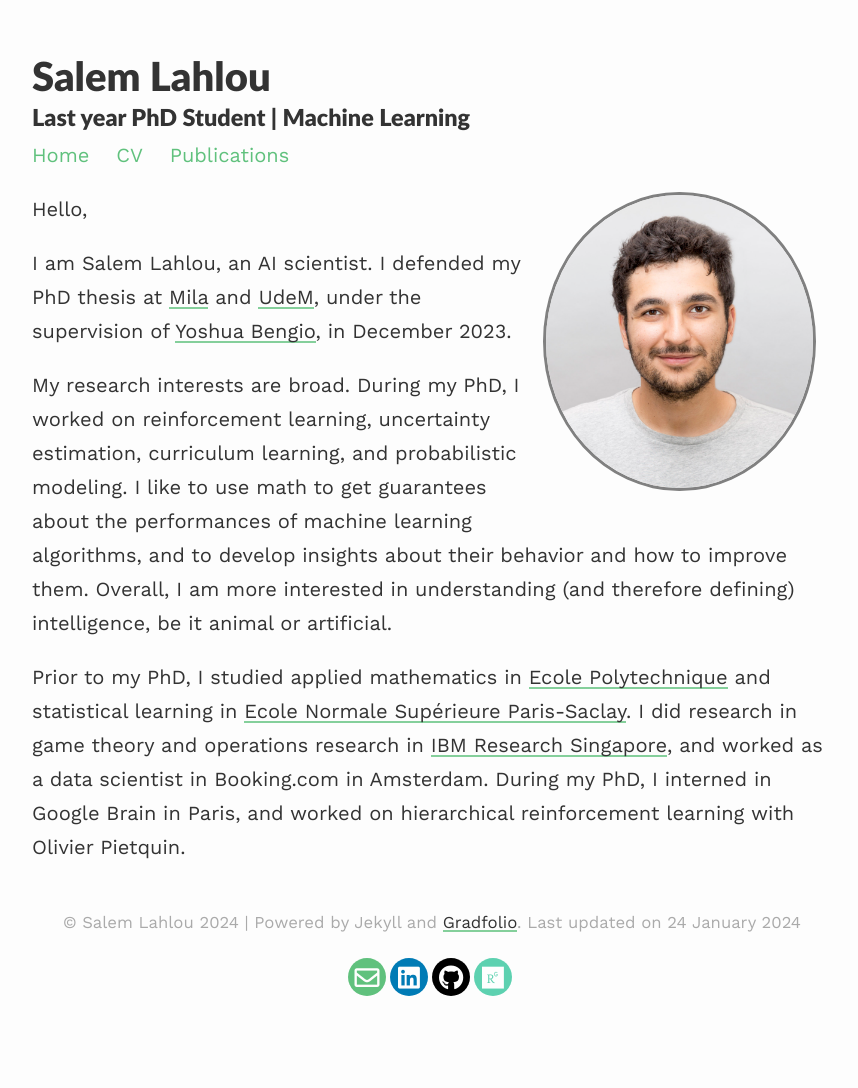
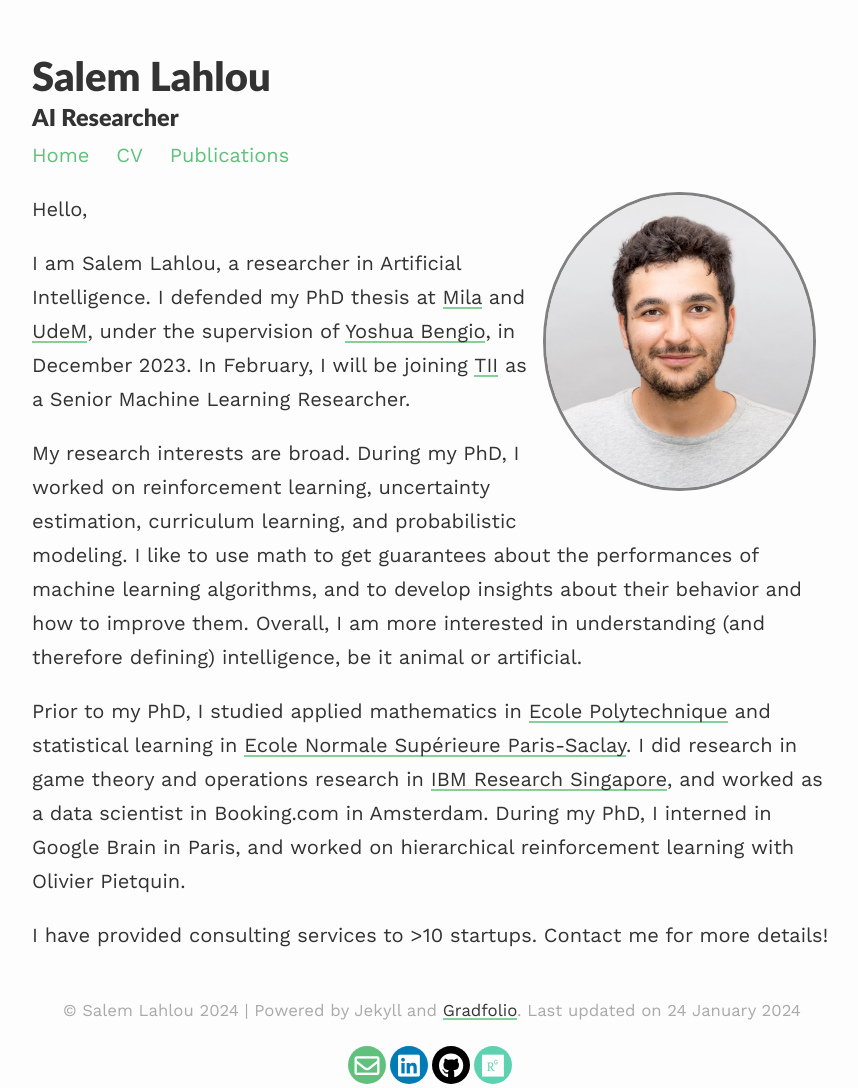
Before and after one commit to saleml/saleml.github.io, a Jekyll site: the page built from index.md, in a window 1280 px wide. Shown: the whole page, without its empty margins (208-1066 px from the left). Built offline with Jekyll 4.4.1, drawn with Linux system fonts in a browser that asks for light colours; nearby versions of some CDN libraries; before the commit the page ends 1000 px from its top, so only the background shows below that.

Commit message:
update jan 24

```diff
--- a/_config.yml
+++ b/_config.yml
@@ -1,11 +1,11 @@
 ### your site title here
 
 title: Salem Lahlou
-description: Last year PhD Student | Machine Learning
+description: AI Researcher
 
 baseurl: "" #name of GitHub repository
 url:  #custom url to be used instead of GitHub repository
-email: lahlosal@mila.quebec
+email: salemlahlou9@gmail.com
 
 # Pagination
 paginate: 4
--- a/index.md
+++ b/index.md
@@ -9,8 +9,10 @@ published: true
 
 Hello,
 
-I am Salem Lahlou, an AI scientist. I defended my PhD thesis at [Mila](https://mila.quebec/en/){:target="_blank"} and [UdeM](https://www.umontreal.ca/en){:target="_blank"}, under the supervision of [Yoshua Bengio](https://yoshuabengio.org/){:target="_blank"}, in December 2023.
+I am Salem Lahlou, a researcher in Artificial Intelligence. I defended my PhD thesis at [Mila](https://mila.quebec/en/){:target="_blank"} and [UdeM](https://www.umontreal.ca/en){:target="_blank"}, under the supervision of [Yoshua Bengio](https://yoshuabengio.org/){:target="_blank"}, in December 2023. In February, I will be joining [TII](https://www.tii.ae/){:target="_blank"} as a Senior Machine Learning Researcher.
 
 My research interests are broad. During my PhD, I worked on reinforcement learning, uncertainty estimation, curriculum learning, and probabilistic modeling. I like to use math to get guarantees about the performances of machine learning algorithms, and to develop insights about their behavior and how to improve them. Overall, I am more interested in understanding (and therefore defining) intelligence, be it animal or artificial.
 
 Prior to my PhD, I studied applied mathematics in [Ecole Polytechnique](https://www.polytechnique.edu/){:target="_blank"} and statistical learning in [Ecole Normale Supérieure Paris-Saclay](https://ens-paris-saclay.fr/){:target="_blank"}. I did research in game theory and operations research in [IBM Research Singapore](https://researcher.watson.ibm.com/researcher/view_group.php?id=8131){:target="_blank"}, and worked as a data scientist in Booking.com in Amsterdam. During my PhD, I interned in Google Brain in Paris, and worked on hierarchical reinforcement learning with Olivier Pietquin.
+
+I have provided consulting services to >10 startups. Contact me for more details!
```
